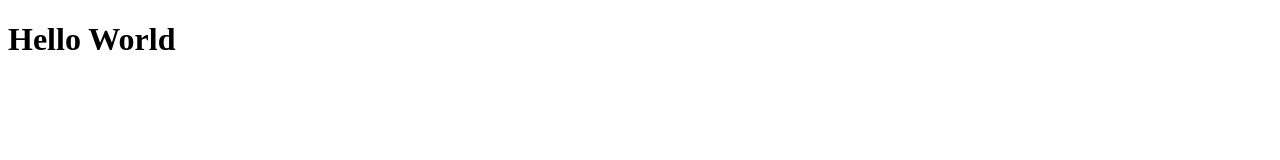
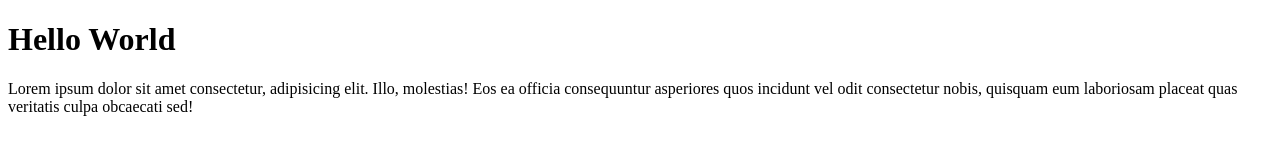
Before and after one commit to GiacomoFranchi/htmlcss-hello, a plain HTML site: page index.html in a window 1280 px wide. Drawn offline with Linux system fonts and the light colour scheme.

Commit message:
add: paragraph

```diff
--- a/index.html
+++ b/index.html
@@ -7,5 +7,6 @@
 </head>
 <body>
     <h1>Hello World </h1>
+    <p>Lorem ipsum dolor sit amet consectetur, adipisicing elit. Illo, molestias! Eos ea officia consequuntur asperiores quos incidunt vel odit consectetur nobis, quisquam eum laboriosam placeat quas veritatis culpa obcaecati sed!</p>
 </body>
 </html>
```
